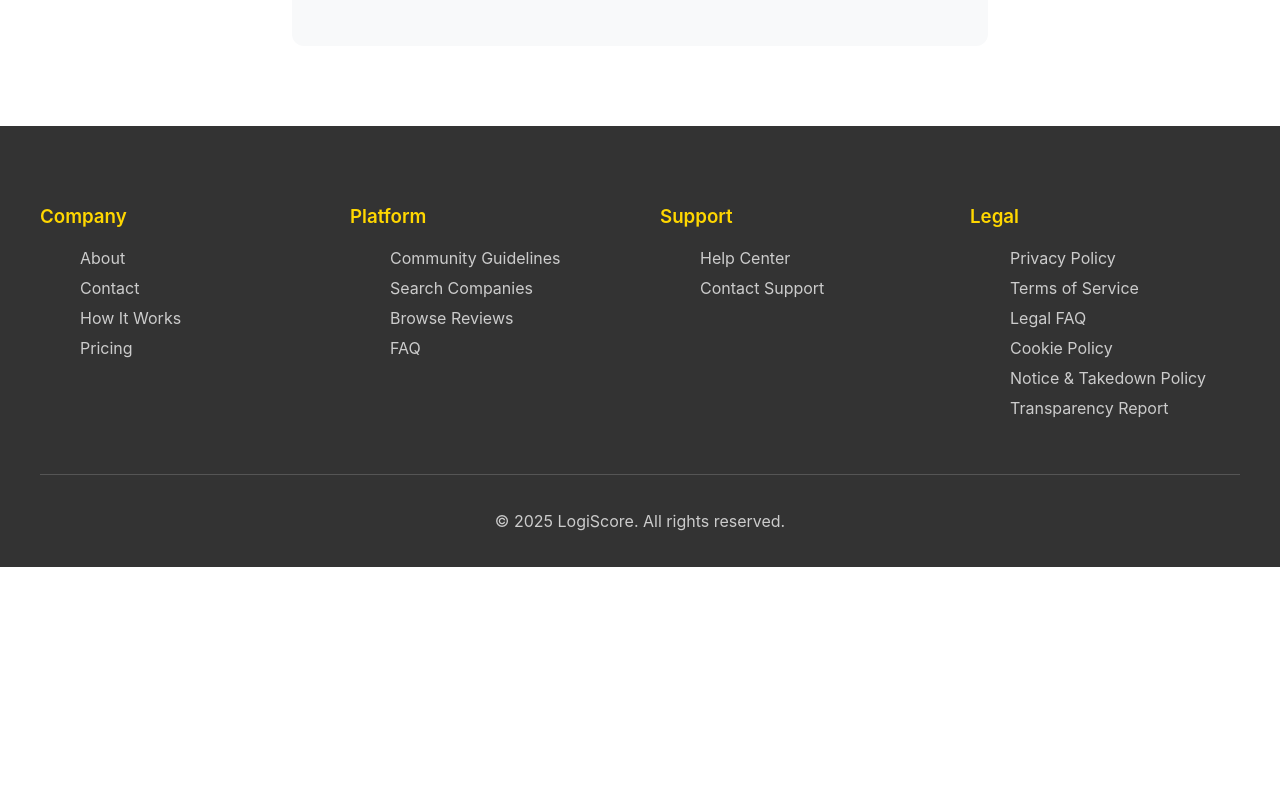
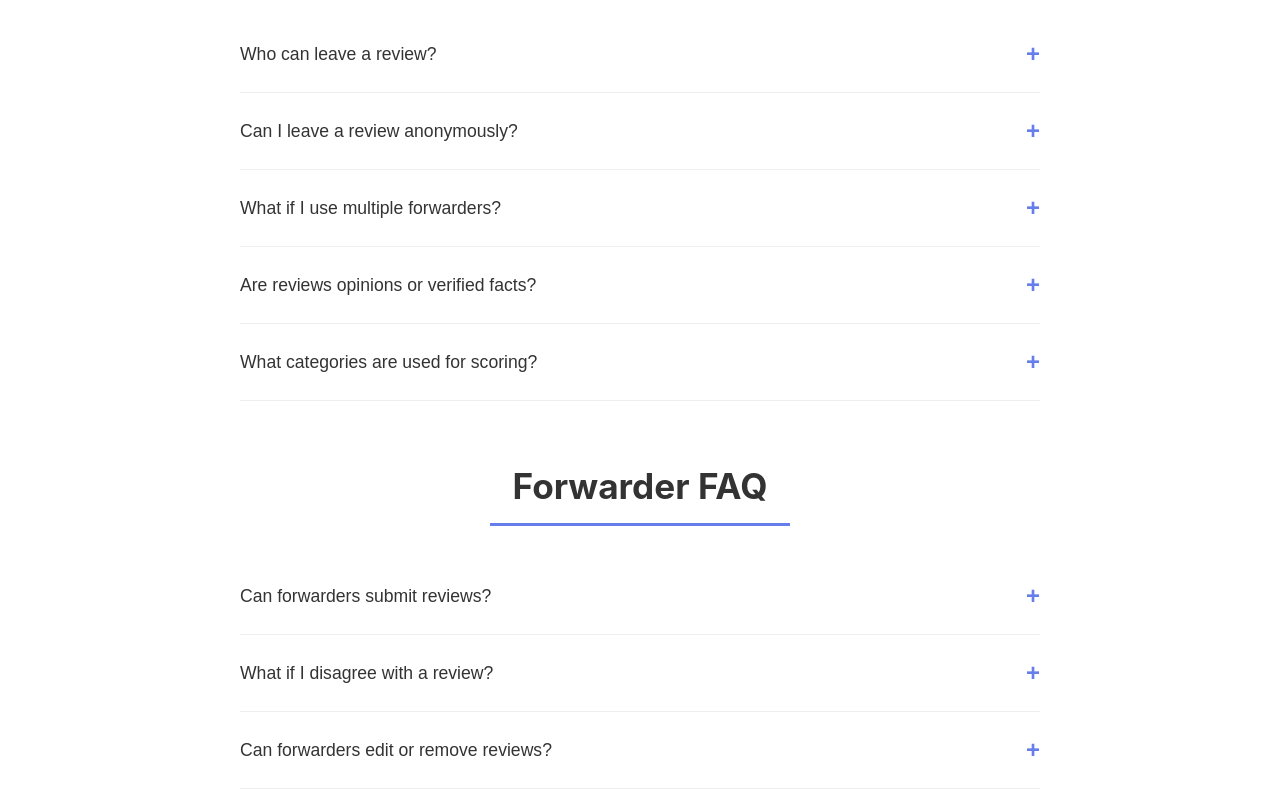
Before and after one commit to LogiScore/frontend, a SvelteKit app: page /faq in a window 1280 px wide. Shown: the part 1263-2060 px from the top of the page. Before the commit the page ends 1830 px from the top, so only its background shows below. Built offline with nearby package versions, Linux system fonts and the light colour scheme; no server answers.

Commit message:
Update FAQ page with comprehensive Shipper and Forwarder sections and expandable functionality

```diff
--- a/src/routes/faq/+page.svelte
+++ b/src/routes/faq/+page.svelte
@@ -1,5 +1,7 @@
-<script>
-  let openFaq = null;
+<script lang="ts">
+  let openFaq: number | null = null;
+  let openShipperFaq: number | null = null;
+  let openForwarderFaq: number | null = null;
 
   const faqs = [
     {
@@ -34,8 +36,72 @@
     }
   ];
 
-  function toggleFaq(id) {
+  const shipperFaqs = [
+    {
+      id: 1,
+      question: "Who can leave a review?",
+      answer: "Only verified shippers with a valid shipment document (e.g., AWB, Bill of Lading) may submit a review. Verification is required once per forwarder during a subscription period."
+    },
+    {
+      id: 2,
+      question: "Can I leave a review anonymously?",
+      answer: "Yes. You may choose to remain anonymous to forwarders and the public. However, anonymous reviews may carry less weight than named, verified reviews."
+    },
+    {
+      id: 3,
+      question: "What if I use multiple forwarders?",
+      answer: "You may review each forwarder you've worked with, provided you verify your shipment activity with them."
+    },
+    {
+      id: 4,
+      question: "Are reviews opinions or verified facts?",
+      answer: "All reviews represent the opinions and experiences of individual shippers. LogiScore does not verify the accuracy of each opinion and does not endorse any forwarder."
+    },
+    {
+      id: 5,
+      question: "What categories are used for scoring?",
+      answer: "Ratings cover key service categories: Responsiveness, Shipment Management, Documentation Accuracy, Customer Experience, Technology & Visibility Tools, and Reliability & Proactivity."
+    }
+  ];
+
+  const forwarderFaqs = [
+    {
+      id: 1,
+      question: "Can forwarders submit reviews?",
+      answer: "No. To ensure independence, only shippers may submit reviews."
+    },
+    {
+      id: 2,
+      question: "What if I disagree with a review?",
+      answer: "Forwarders can submit a dispute via the Contact Page. LogiScore operates a structured Notice & Takedown process to review concerns and may remove content that violates our policies or the law."
+    },
+    {
+      id: 3,
+      question: "Can forwarders edit or remove reviews?",
+      answer: "No. Forwarders cannot edit or delete reviews. This guarantees platform independence and fairness."
+    },
+    {
+      id: 4,
+      question: "How does LogiScore benefit forwarders?",
+      answer: "LogiScore isn't only about accountability. High-performing forwarders can use their scores to showcase service quality to prospective customers, supporting sales teams with independent, third-party validation."
+    },
+    {
+      id: 5,
+      question: "Will I know which shipper left a review?",
+      answer: "No. Identities remain confidential, unless disclosure is required under applicable law."
+    }
+  ];
+
+  function toggleFaq(id: number): void {
     openFaq = openFaq === id ? null : id;
+  }
+
+  function toggleShipperFaq(id: number): void {
+    openShipperFaq = openShipperFaq === id ? null : id;
+  }
+
+  function toggleForwarderFaq(id: number): void {
+    openForwarderFaq = openForwarderFaq === id ? null : id;
   }
 </script>
 
@@ -54,6 +120,9 @@
 
   <section class="faq-content">
     <div class="container">
+      <!-- General FAQ Section -->
+      <div class="faq-section">
+        <h2>General Questions</h2>
         <div class="faq-grid">
           {#each faqs as faq}
             <div class="faq-item">
@@ -72,6 +141,55 @@
               {/if}
             </div>
           {/each}
+        </div>
+      </div>
+
+      <!-- Shipper FAQ Section -->
+      <div class="faq-section">
+        <h2>Shipper FAQ</h2>
+        <div class="faq-grid">
+          {#each shipperFaqs as faq}
+            <div class="faq-item">
+              <button
+                class="faq-question"
+                on:click={() => toggleShipperFaq(faq.id)}
+                class:active={openShipperFaq === faq.id}
+              >
+                <span>{faq.question}</span>
+                <span class="faq-icon">{openShipperFaq === faq.id ? '−' : '+'}</span>
+              </button>
+              {#if openShipperFaq === faq.id}
+                <div class="faq-answer">
+                  <p>{faq.answer}</p>
+                </div>
+              {/if}
+            </div>
+          {/each}
+        </div>
+      </div>
+
+      <!-- Forwarder FAQ Section -->
+      <div class="faq-section">
+        <h2>Forwarder FAQ</h2>
+        <div class="faq-grid">
+          {#each forwarderFaqs as faq}
+            <div class="faq-item">
+              <button
+                class="faq-question"
+                on:click={() => toggleForwarderFaq(faq.id)}
+                class:active={openForwarderFaq === faq.id}
+              >
+                <span>{faq.question}</span>
+                <span class="faq-icon">{openForwarderFaq === faq.id ? '−' : '+'}</span>
+              </button>
+              {#if openForwarderFaq === faq.id}
+                <div class="faq-answer">
+                  <p>{faq.answer}</p>
+                </div>
+              {/if}
+            </div>
+          {/each}
+        </div>
       </div>
 
       <div class="contact-section">
@@ -107,9 +225,25 @@
     padding: 80px 0;
   }
 
+  .faq-section {
+    margin-bottom: 4rem;
+  }
+
+  .faq-section h2 {
+    color: #333;
+    margin-bottom: 2rem;
+    font-size: 2.2rem;
+    text-align: center;
+    border-bottom: 3px solid #667eea;
+    padding-bottom: 1rem;
+    max-width: 300px;
+    margin-left: auto;
+    margin-right: auto;
+  }
+
   .faq-grid {
     max-width: 800px;
-    margin: 0 auto 4rem auto;
+    margin: 0 auto 2rem auto;
   }
 
   .faq-item {
@@ -203,5 +337,9 @@
     .contact-section {
       padding: 2rem;
     }
+
+    .faq-section h2 {
+      font-size: 1.8rem;
+    }
   }
 </style>
```
Lines whose indentation alone changed are shown as unchanged.
